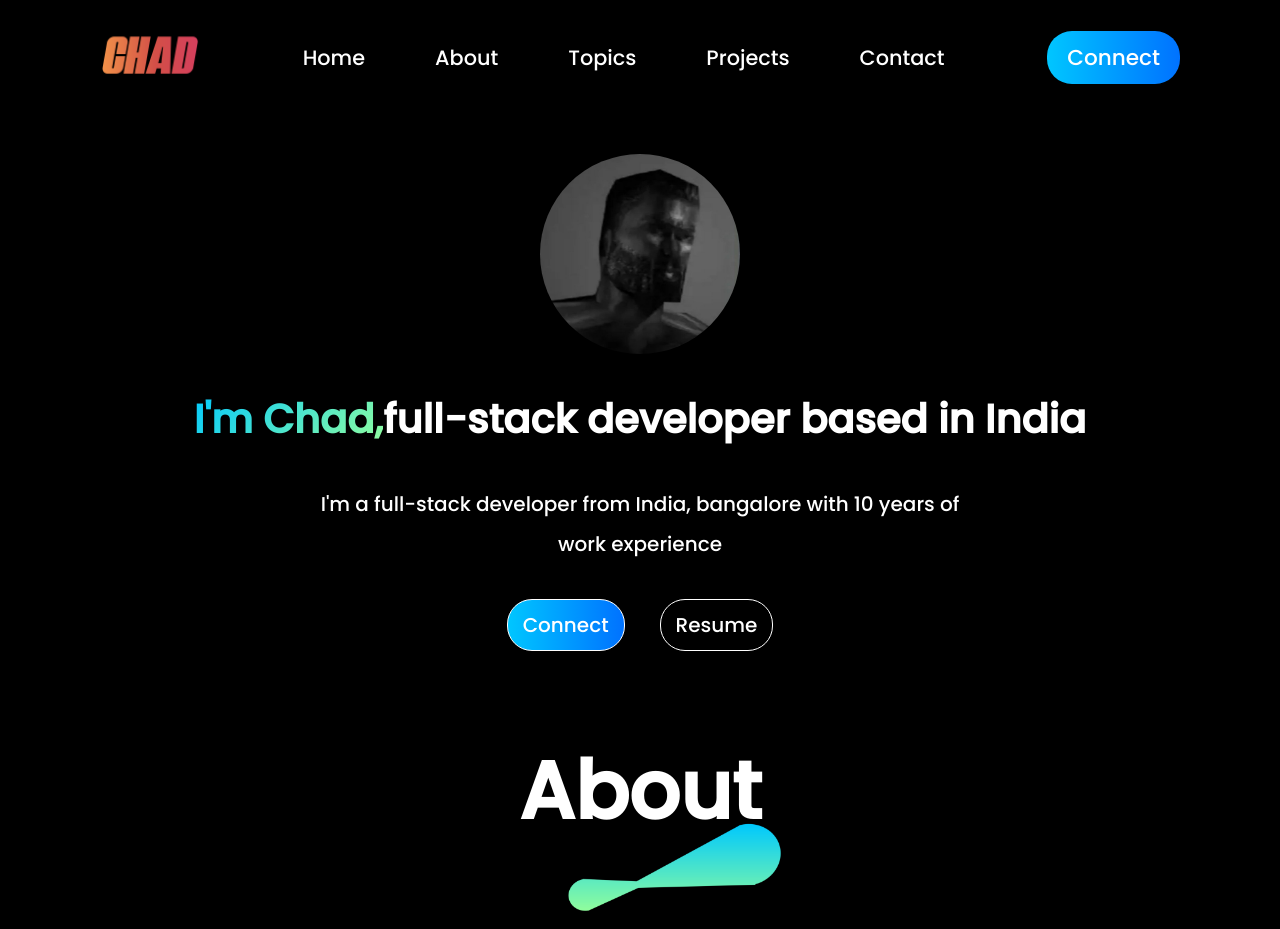
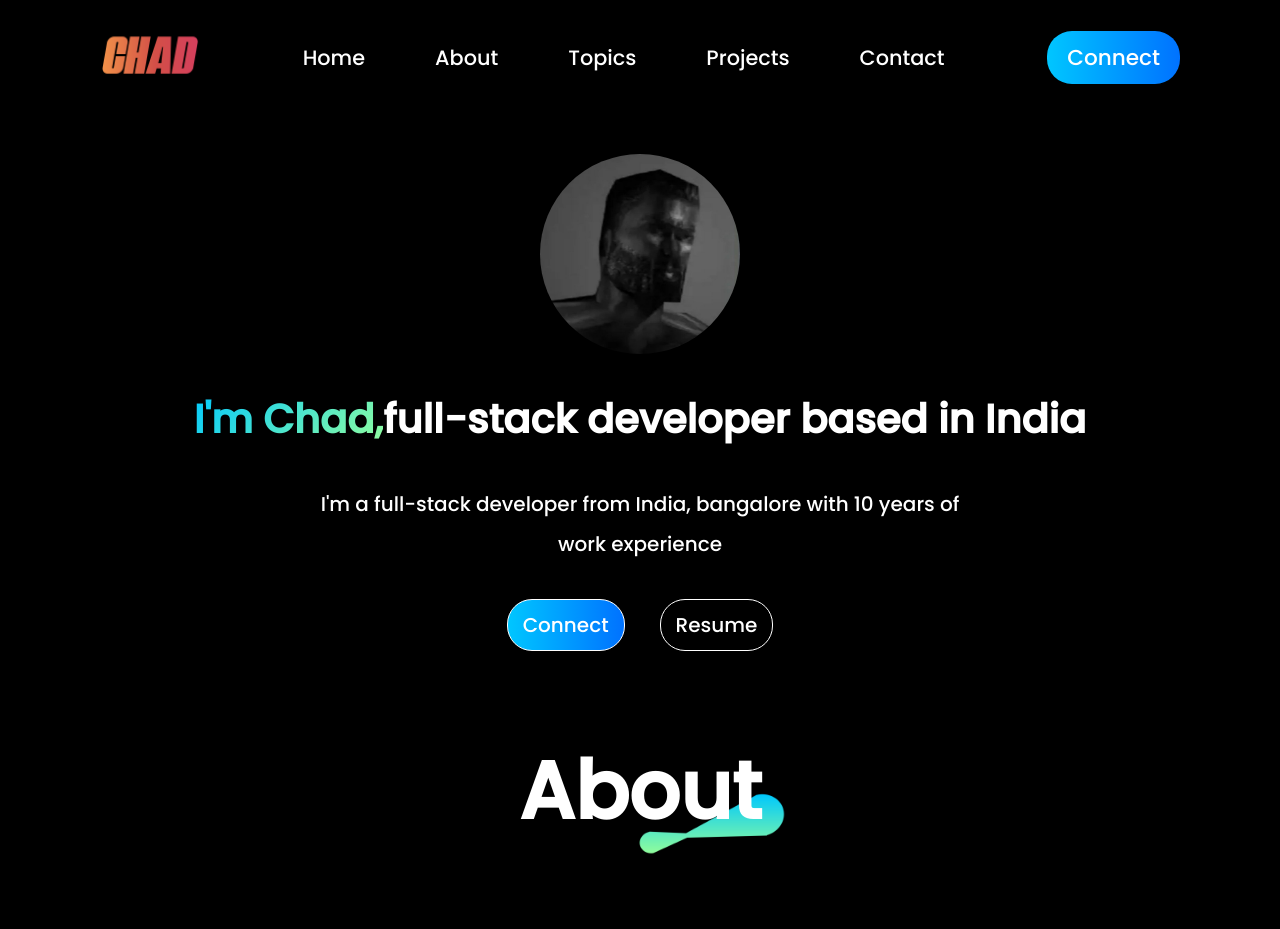
Before and after one commit to Vinay-webDev/React-portfolio1, a React (Vite) app: page / in a window 1280 px wide. Shown: the top 929 px of the page. Built offline with nearby package versions, Linux system fonts and the light colour scheme; a web font is replaced by a local one.

Commit message:
this is look better ig

```diff
--- a/src/components/About/About.css
+++ b/src/components/About/About.css
@@ -14,6 +14,7 @@ button === 90deg, #00c6ff, #0072ff
 }
 .about-title{
     position: relative;
+    text-align: center;
 }
 .about-title h1{
     padding: 0px 30px;
@@ -21,7 +22,7 @@ button === 90deg, #00c6ff, #0072ff
     font-weight: 600;
 }
 .about-title img{
-    width: 250px;
+    width: 170px;
     height: auto;
     position:absolute;
     right: 0;
```
